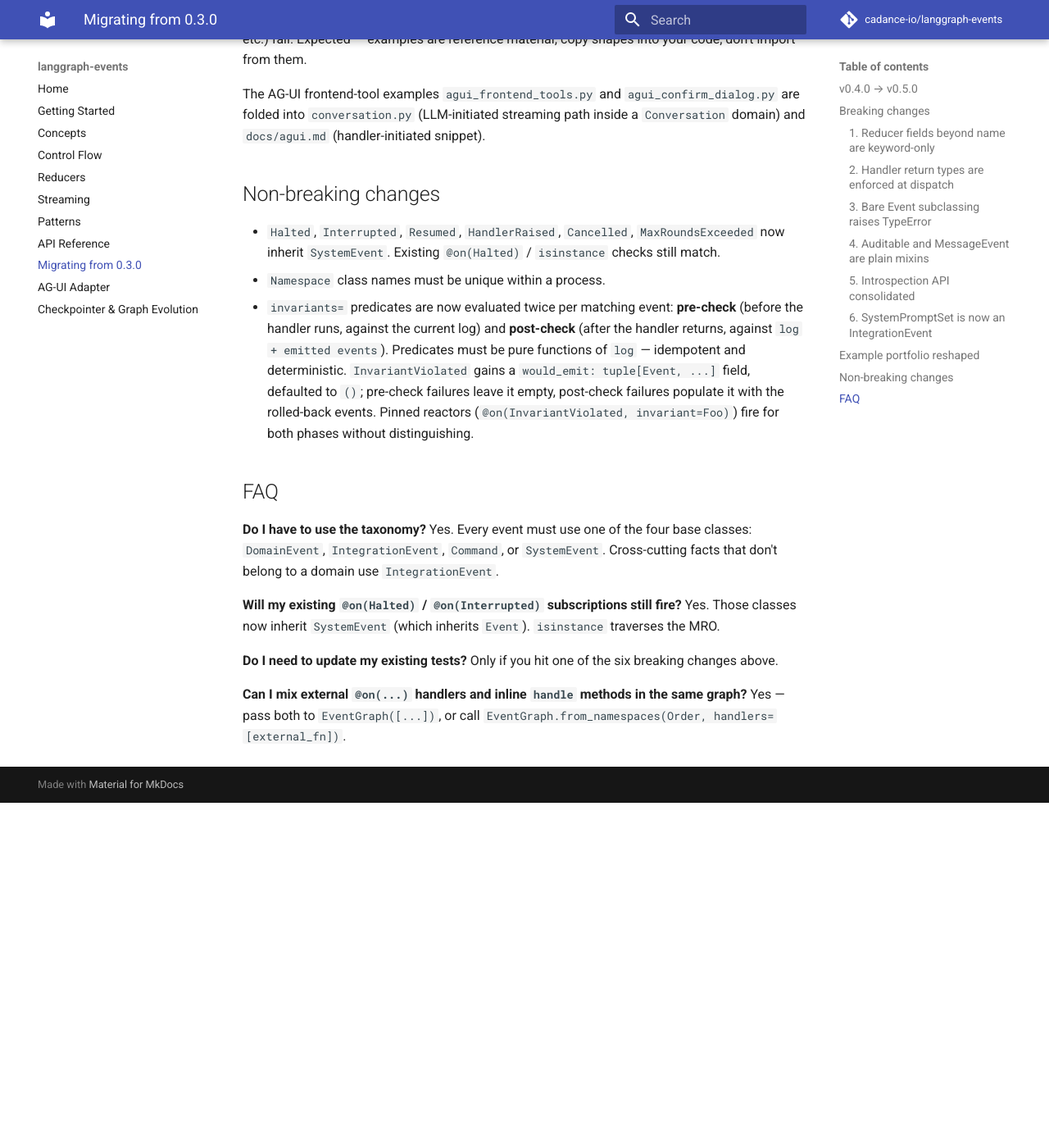
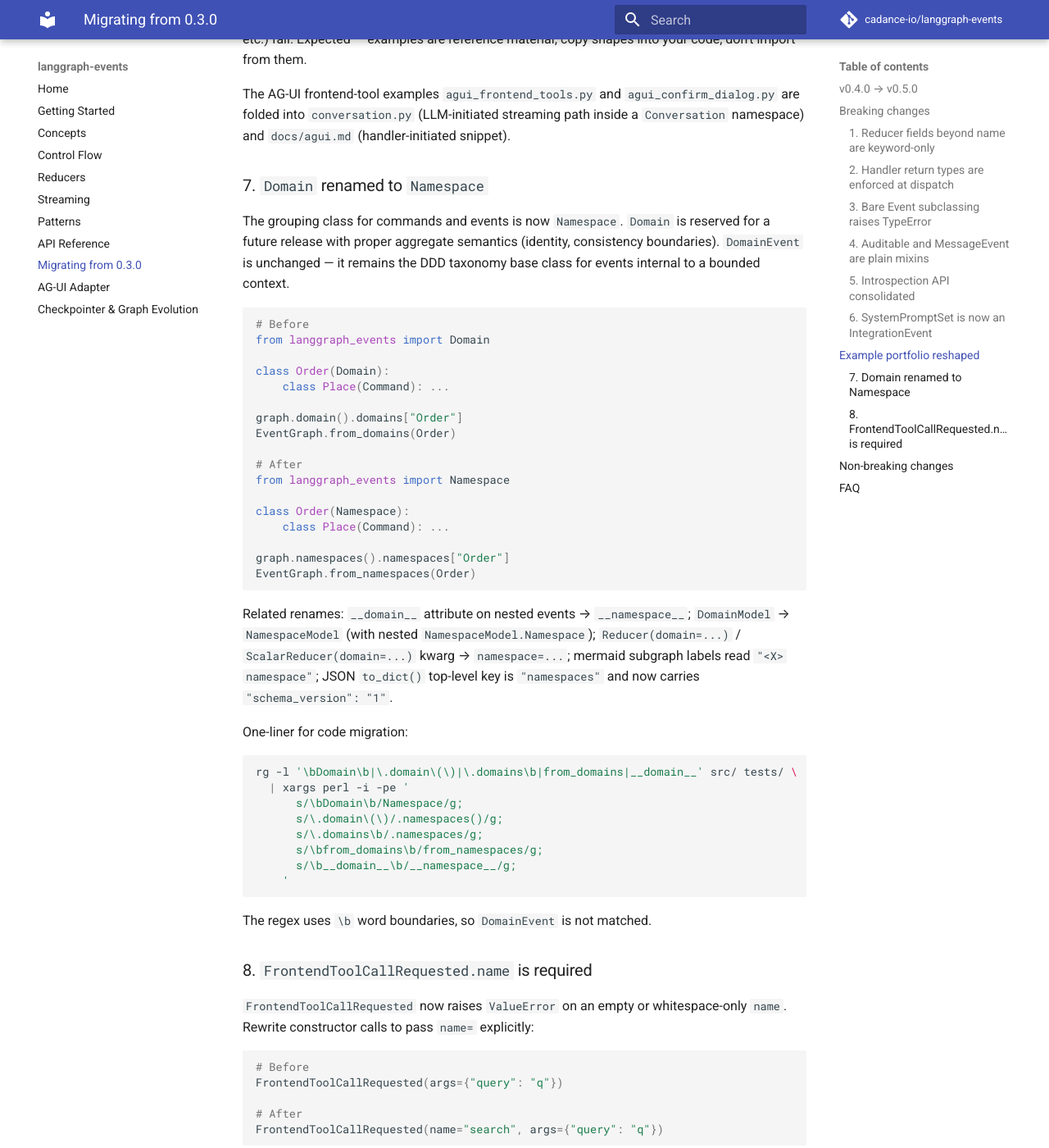
Before and after one commit to cadance-io/langgraph-events, an MkDocs documentation site: the page built from docs/migrating.md, in a window 1280 px wide and 1400 px high, scrolled down 4311 px. Shown: the whole window at 82% size. Built offline with MkDocs 1.6.1 and Material for MkDocs 9.7.7, drawn with Linux system fonts in a browser that asks for light colours; comment, search, counter and statistics services are not loaded; before the commit the page ends 5290 px from its top, so only the background shows below that; some of the changed text lies outside the part shown.

Commit message:
fix: pre-release cleanup — add missing migration sections + stale refs
Pre-release review caught that my previous commit (1e1ecf2) bumped the
"Six breaking changes" count to "Eight" but never actually appended the
new sections #7 (Domain → Namespace rename) and #8 (FrontendToolCallRequested.name
required). Add them here. Also clean up stale references the rename
pass missed:

- CHANGELOG.md: `NamespaceModel.Domain` → `NamespaceModel.Namespace`
- docs/api.md: nested-dataclass row still listed `Domain`
- docs/reducers.md: `__domain__` → `__namespace__`; "cross-domain" /
  "span domains" prose → "cross-namespace" / "span namespaces"
- docs/concepts.md: two section headings (`Domain introspection`,
  `Domain as a feature hub`) and the mixed-terminology paragraph
- FAQ in migrating.md: "six" → "eight" to match the intro
- test_docs_code_fences.py: regex now tolerates CRLF + docstring
  typo (`DomainModel` → `NamespaceModel`)
- tests/conftest.py, src/langgraph_events/_mermaid.py: stale filename
  comments (`test_domain.py`, `_domain.py`)

Reducer field rename for consistency with the class rename:
`Reducer.domain` / `ScalarReducer.domain` field → `.namespace`. Public
kwarg `Reducer(domain=...)` / `ScalarReducer(domain=...)` → `namespace=`.
Clean break (pre-1.0; other breaking changes in 0.5.0 warrant no
compat shim). Documented in migrating.md section #7.

Test describe_ block renames for readability in `pytest -v` output:
`describe_Domain` → `describe_Namespace`, `describe_domain_scope_filter`
→ `describe_namespace_scope_filter`, `describe_from_domains` →
`describe_from_namespaces`, `describe_domain_model_shape` →
`describe_namespace_model_shape`. Also `class NotAnDomain` →
`NotANamespace` (and fixed the grammar typo).

Co-Authored-By: Claude Opus 4.7 (1M context) <noreply@anthropic.com>

````diff
--- a/docs/api.md
+++ b/docs/api.md
@@ -49,7 +49,7 @@ Returns enforced against the declared annotation, or the subscribed `Command.Out
 | `NamespaceModel.text(view=...)` | Method | Human-readable tree; `view="structure"` or `"choreography"` (default) |
 | `NamespaceModel.mermaid()` | Method | Mermaid `graph LR` choreography diagram (handlers, policies, invariants, edges). For a structure-only view use `text(view="structure")`. |
 | `NamespaceModel.json()` / `.to_dict()` | Method | JSON-serializable snapshot (event classes encoded as qualnames). Top-level `schema_version` is bumped on field removal, rename, or semantic change; additions don't bump. |
-| `NamespaceModel.{Domain, Command, CommandHandler, Policy, Edge, Invariant}` | Nested dataclasses | Frozen dataclasses for programmatic access |
+| `NamespaceModel.{Namespace, Command, CommandHandler, Policy, Edge, Invariant}` | Nested dataclasses | Frozen dataclasses for programmatic access |
 | `NamespaceModel.invariants` | Field | Tuple of `NamespaceModel.Invariant` — every declared invariant with `cls`, `commands`, `declared_by`, `reactors` |
 | `EventGraph.compiled` | Property | Underlying `CompiledStateGraph` escape hatch |
 | `EventGraph.reducer_names` | Property | `frozenset` of registered reducer names |
--- a/docs/migrating.md
+++ b/docs/migrating.md
@@ -147,7 +147,60 @@ All examples now use the `Namespace` taxonomy.
 
 Direct imports of the old class names (`from examples.map_reduce import BatchReceived`, etc.) fail. Expected — examples are reference material; copy shapes into your code, don't import from them.
 
-The AG-UI frontend-tool examples `agui_frontend_tools.py` and `agui_confirm_dialog.py` are folded into `conversation.py` (LLM-initiated streaming path inside a `Conversation` domain) and `docs/agui.md` (handler-initiated snippet).
+The AG-UI frontend-tool examples `agui_frontend_tools.py` and `agui_confirm_dialog.py` are folded into `conversation.py` (LLM-initiated streaming path inside a `Conversation` namespace) and `docs/agui.md` (handler-initiated snippet).
+
+### 7. `Domain` renamed to `Namespace`
+
+The grouping class for commands and events is now `Namespace`. `Domain` is reserved for a future release with proper aggregate semantics (identity, consistency boundaries). `DomainEvent` is unchanged — it remains the DDD taxonomy base class for events internal to a bounded context.
+
+```python
+# Before
+from langgraph_events import Domain
+
+class Order(Domain):
+    class Place(Command): ...
+
+graph.domain().domains["Order"]
+EventGraph.from_domains(Order)
+
+# After
+from langgraph_events import Namespace
+
+class Order(Namespace):
+    class Place(Command): ...
+
+graph.namespaces().namespaces["Order"]
+EventGraph.from_namespaces(Order)
+```
+
+Related renames: `__domain__` attribute on nested events → `__namespace__`; `DomainModel` → `NamespaceModel` (with nested `NamespaceModel.Namespace`); `Reducer(domain=...)` / `ScalarReducer(domain=...)` kwarg → `namespace=...`; mermaid subgraph labels read `"<X> namespace"`; JSON `to_dict()` top-level key is `"namespaces"` and now carries `"schema_version": "1"`.
+
+One-liner for code migration:
+
+```bash
+rg -l '\bDomain\b|\.domain\(\)|\.domains\b|from_domains|__domain__' src/ tests/ \
+  | xargs perl -i -pe '
+      s/\bDomain\b/Namespace/g;
+      s/\.domain\(\)/.namespaces()/g;
+      s/\.domains\b/.namespaces/g;
+      s/\bfrom_domains\b/from_namespaces/g;
+      s/\b__domain__\b/__namespace__/g;
+    '
+```
+
+The regex uses `\b` word boundaries, so `DomainEvent` is not matched.
+
+### 8. `FrontendToolCallRequested.name` is required
+
+`FrontendToolCallRequested` now raises `ValueError` on an empty or whitespace-only `name`. Rewrite constructor calls to pass `name=` explicitly:
+
+```python
+# Before
+FrontendToolCallRequested(args={"query": "q"})
+
+# After
+FrontendToolCallRequested(name="search", args={"query": "q"})
+```
 
 ## Non-breaking changes
 
@@ -164,7 +217,7 @@ Yes. Every event must use one of the four base classes: `DomainEvent`, `Integrat
 Yes. Those classes now inherit `SystemEvent` (which inherits `Event`). `isinstance` traverses the MRO.
 
 **Do I need to update my existing tests?**
-Only if you hit one of the six breaking changes above.
+Only if you hit one of the eight breaking changes above.
 
 **Can I mix external `@on(...)` handlers and inline `handle` methods in the same graph?**
 Yes — pass both to `EventGraph([...])`, or call `EventGraph.from_namespaces(Order, handlers=[external_fn])`.
````
Also changed, not shown: CHANGELOG.md (+1 -1 lines), docs/concepts.md (+3 -3 lines), docs/reducers.md (+3 -3 lines), 8 other files.
